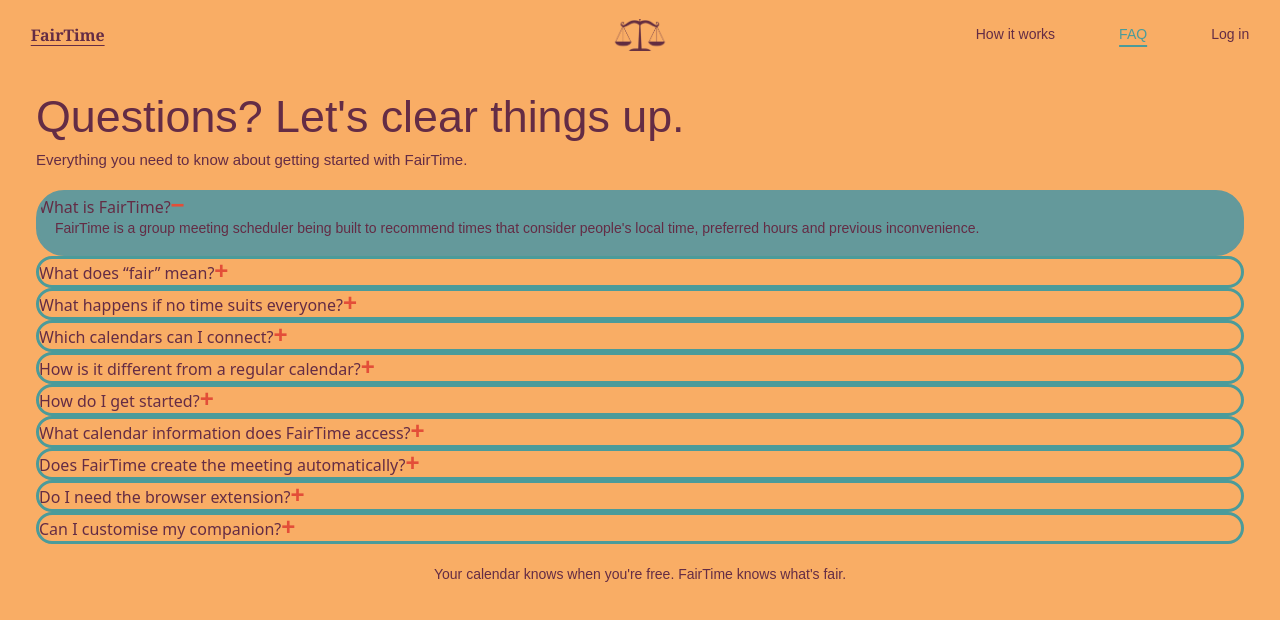
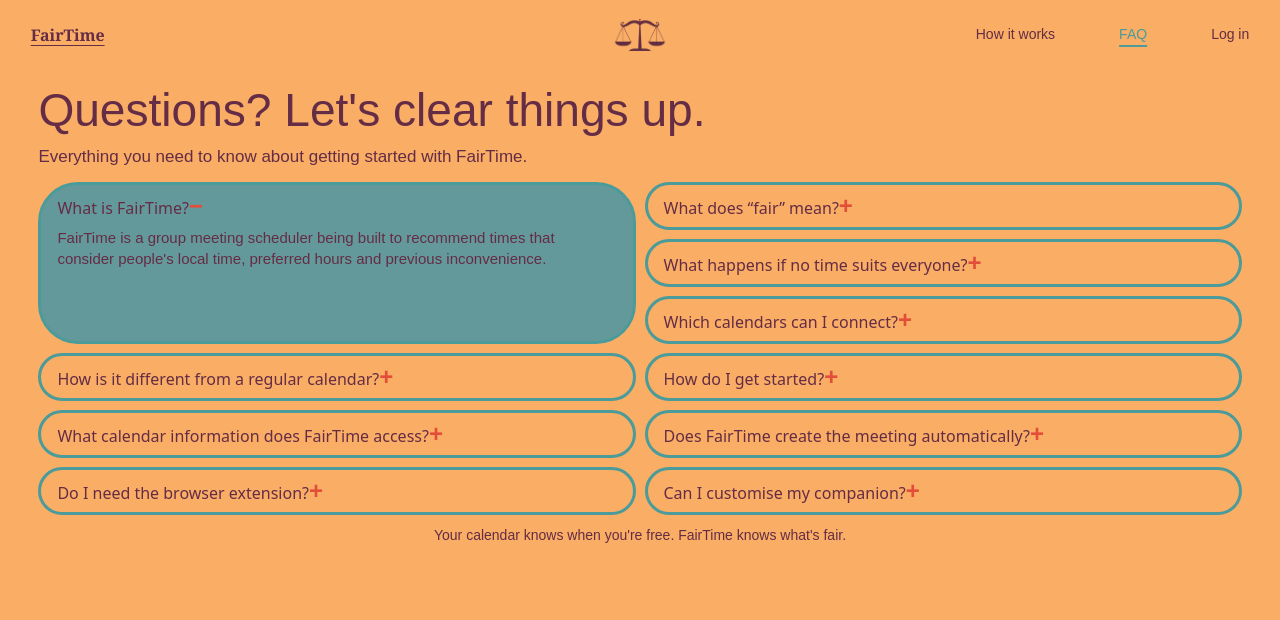
Before and after one commit to yusiaeng/fairtime, a Next.js app: page /faq in a window 1280 px wide. Shown: the top 620 px of the page. Built offline with nearby package versions, Linux system fonts and the light colour scheme; a web font is replaced by a local one.

Commit message:
Match Figma FAQ with featured answer and two-column pills

```diff
--- a/src/app/globals.css
+++ b/src/app/globals.css
@@ -162,3 +162,33 @@ button:focus-visible, a:focus-visible { outline: 3px solid var(--plum); outline-
   .faq-item h3 button { padding: 9px 15px; font-size: 15px; }
   .faq-item p { font-size: 14px; padding: 0 15px 12px; }
 }
+
+/* Screenshot-faithful FAQ: feature answer left, pill questions right. */
+.faq-page .faq-main { max-width: 1540px; padding: clamp(25px, 3.5vw, 52px) clamp(24px, 3vw, 48px) 20px; }
+.faq-page .faq-main h1 { max-width: 1100px; font-size: clamp(34px, 4.2vw, 64px); margin-bottom: 14px; }
+.faq-page .faq-intro { max-width: 1200px; font-size: clamp(16px, 1.5vw, 23px); margin-bottom: 22px; }
+.faq-showcase { display: grid; grid-template-columns: repeat(2, minmax(0, 1fr)); grid-auto-rows: minmax(48px, auto); gap: 12px; align-items: stretch; }
+.faq-showcase .faq-item { border: 3px solid var(--teal); border-radius: 999px; align-self: stretch; }
+.faq-showcase .faq-item.is-open { border-radius: 30px; }
+.faq-showcase .faq-item h2 { margin: 0; }
+.faq-showcase .faq-item h2 button { min-height: 48px; padding: 9px 20px; font-size: clamp(15px, 1.5vw, 22px); line-height: 1.25; }
+.faq-showcase .faq-item p { padding: 0 20px 15px; font-size: clamp(14px, 1.35vw, 19px); line-height: 1.4; }
+.faq-showcase .faq-featured { grid-row: span 3; border-radius: 40px; }
+.faq-showcase .faq-featured.is-open { border-radius: 40px; }
+.faq-showcase .faq-featured p { max-width: 95%; }
+.faq-page .faq-tagline { margin-top: 20px; }
+@media (min-width: 1100px) and (max-height: 900px) {
+  .faq-page .faq-main { padding-top: 15px; }
+  .faq-page .faq-main h1 { font-size: clamp(34px, 3.6vw, 55px); margin-bottom: 10px; }
+  .faq-page .faq-intro { font-size: 17px; margin-bottom: 15px; }
+  .faq-showcase { gap: 9px; grid-auto-rows: minmax(42px, auto); }
+  .faq-showcase .faq-item h2 button { min-height: 42px; padding: 7px 16px; font-size: clamp(14px, 1.25vw, 19px); }
+  .faq-showcase .faq-item p { font-size: 15px; padding: 0 16px 12px; }
+  .faq-page .faq-tagline { margin-top: 12px; }
+}
+@media (max-width: 760px) {
+  .faq-showcase { grid-template-columns: 1fr; }
+  .faq-showcase .faq-featured { grid-row: auto; }
+  .faq-showcase .faq-item h2 button { font-size: 16px; }
+  .faq-showcase .faq-item p { font-size: 15px; }
+}
```
